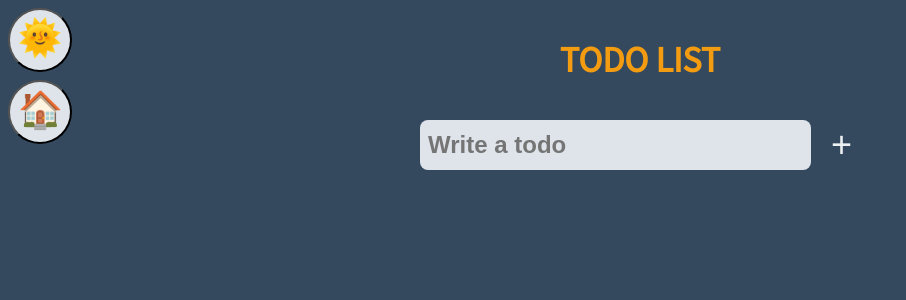
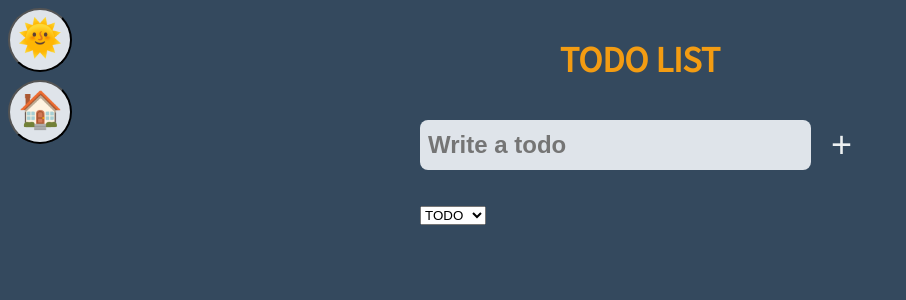
Before and after one commit to tesla9512/react-master, a React (Create React App) app: page /todo in a window 1280 px wide. Shown: the top 300 px of the page, without its empty margins (0-906 px from the left). Built offline with nearby package versions, Linux system fonts and the light colour scheme.

Commit message:
feat : todo list 완료 (#008)
selector를 사용하여 카테고리 별 state 관리 구현
필터 추가는 따로 디자인 적용하지 않음
다음 섹션에서는 트렐로 클론코딩으로 넘어감

```diff
--- a/src/atoms.ts
+++ b/src/atoms.ts
@@ -5,11 +5,25 @@ export const isDarkAtom = atom({
   default: true,
 });
 
+// type categories = "TODO" | "DOING" | "DONE";
+
+export enum Categories {
+  "ALL" = "ALL",
+  "TODO" = "TODO",
+  "DOING" = "DOING",
+  "DONE" = "DONE",
+}
+
 export interface ITodo {
   text: string;
   id: number;
-  category: "TODO" | "DOING" | "DONE";
+  category: Categories;
 }
+
+export const categoryAtom = atom<Categories>({
+  key: "category",
+  default: Categories.TODO,
+});
 
 export const todoAtom = atom<ITodo[]>({
   key: "todo",
@@ -20,10 +34,12 @@ export const todoSelector = selector({
   key: "todoSelector",
   get: ({ get }) => {
     const todos = get(todoAtom);
-    return [
-      todos.filter((todo) => todo.category === "TODO"),
-      todos.filter((todo) => todo.category === "DOING"),
-      todos.filter((todo) => todo.category === "DONE"),
-    ];
+    const category = get(categoryAtom);
+
+    if (category === "ALL") {
+      return todos;
+    } else {
+      return todos.filter((todo) => todo.category === category);
+    }
   },
 });
--- a/src/routes/todo-list/CreateTodo.tsx
+++ b/src/routes/todo-list/CreateTodo.tsx
@@ -1,7 +1,7 @@
 import { useForm } from "react-hook-form";
-import { useSetRecoilState } from "recoil";
+import { useRecoilValue, useSetRecoilState } from "recoil";
 import styled from "styled-components";
-import { todoAtom } from "../../atoms";
+import { Categories, categoryAtom, todoAtom } from "../../atoms";
 
 const TodoForm = styled.form`
   display: flex;
@@ -35,12 +35,20 @@ interface IForm {
 
 function CreateTodo() {
   const setTodos = useSetRecoilState(todoAtom);
+  const category = useRecoilValue(categoryAtom);
   const { register, handleSubmit, setValue } = useForm<IForm>({});
   const onSubmit = ({ toDo }: IForm) => {
-    setTodos((current) => [
-      { id: Date.now(), text: toDo, category: "TODO" },
-      ...current,
-    ]);
+    if (category === Categories.ALL) {
+      setTodos((current) => [
+        { id: Date.now(), text: toDo, category: Categories.TODO },
+        ...current,
+      ]);
+    } else {
+      setTodos((current) => [
+        { id: Date.now(), text: toDo, category },
+        ...current,
+      ]);
+    }
     setValue("toDo", "");
   };
 
--- a/src/routes/todo-list/Todo.tsx
+++ b/src/routes/todo-list/Todo.tsx
@@ -1,7 +1,7 @@
 import React from "react";
 import styled from "styled-components";
 import { useSetRecoilState } from "recoil";
-import { ITodo, todoAtom } from "../../atoms";
+import { Categories, ITodo, todoAtom } from "../../atoms";
 
 // const Category = styled.div`
 //   display: grid;
@@ -82,18 +82,18 @@ function Todo({ text, category, id }: ITodo) {
   return (
     <TodoItem>
       <span>{text}</span>
-      {category !== "TODO" && (
-        <TodoCategory name="TODO" onClick={onClick}>
+      {category !== Categories.TODO && (
+        <TodoCategory name={Categories.TODO + ""} onClick={onClick}>
           TODO
         </TodoCategory>
       )}
-      {category !== "DOING" && (
-        <TodoCategory name="DOING" onClick={onClick}>
+      {category !== Categories.DOING && (
+        <TodoCategory name={Categories.DOING + ""} onClick={onClick}>
           DOING
         </TodoCategory>
       )}
-      {category !== "DONE" && (
-        <TodoCategory name="DONE" onClick={onClick}>
+      {category !== Categories.DONE && (
+        <TodoCategory name={Categories.DONE + ""} onClick={onClick}>
           DONE
         </TodoCategory>
       )}
--- a/src/routes/todo-list/TodoList.tsx
+++ b/src/routes/todo-list/TodoList.tsx
@@ -1,6 +1,7 @@
-import { useRecoilValue } from "recoil";
+import React from "react";
+import { useRecoilState, useRecoilValue } from "recoil";
 import styled from "styled-components";
-import { todoAtom, todoSelector } from "../../atoms";
+import { Categories, categoryAtom, todoSelector } from "../../atoms";
 import CreateTodo from "./CreateTodo";
 import Todo from "./Todo";
 
@@ -26,8 +27,11 @@ const Title = styled.h1`
 const Todolist = styled.ul``;
 
 function TodoList() {
-  const todos = useRecoilValue(todoAtom);
-  const [toDo, doing, done] = useRecoilValue(todoSelector);
+  const categorizedTodo = useRecoilValue(todoSelector);
+  const [category, setCategory] = useRecoilState(categoryAtom);
+  const onInput = (event: React.FormEvent<HTMLSelectElement>) => {
+    setCategory(event.currentTarget.value as any);
+  };
 
   return (
     <Container>
@@ -35,8 +39,14 @@ function TodoList() {
         <Title>TODO LIST</Title>
       </Header>
       <CreateTodo />
+      <select value={category} onInput={onInput}>
+        <option value={Categories.ALL}>ALL</option>
+        <option value={Categories.TODO}>TODO</option>
+        <option value={Categories.DOING}>DOING</option>
+        <option value={Categories.DONE}>DONE</option>
+      </select>
       <Todolist>
-        {todos.map((todo) => (
+        {categorizedTodo.map((todo) => (
           <Todo key={todo.id} {...todo} />
         ))}
       </Todolist>
```
